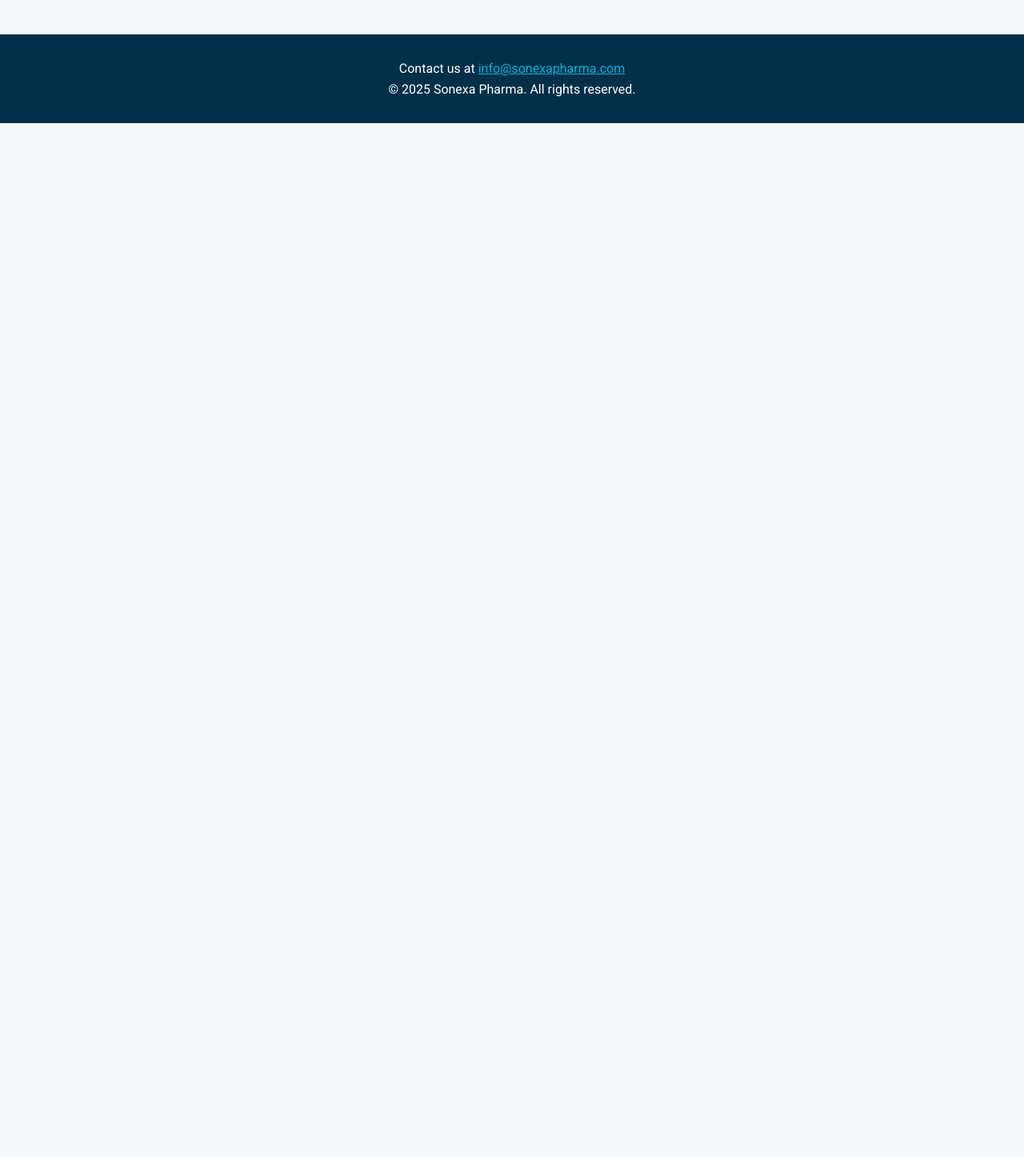
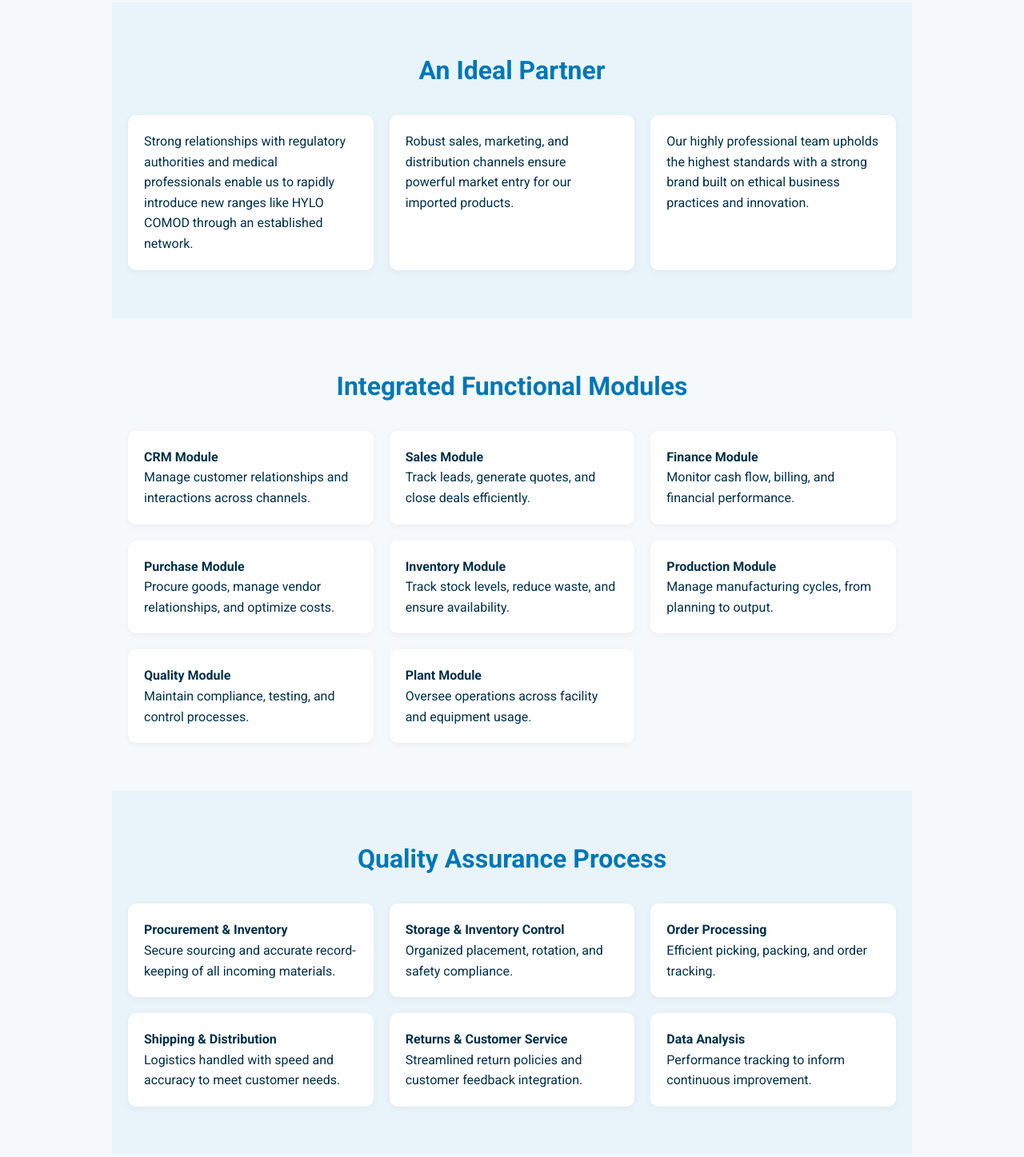
Before and after one commit to jawad-firdous/sonexapharma, a plain HTML site: page index.html in a window 1280 px wide. Shown: the part 2610-4057 px from the top of the page at 80% size. Before the commit the page ends 2764 px from the top, so only its background shows below. Drawn offline with Linux system fonts and the light colour scheme.

Commit message:
Update index.html

```diff
--- a/index.html
+++ b/index.html
@@ -71,16 +71,6 @@
       display: inline-block;
       width: 1em;
       margin-left: -1em;
-    }
-    .section-group {
-      display: flex;
-      align-items: flex-start;
-      gap: 20px;
-      flex-wrap: wrap;
-    }
-    .section-icon {
-      font-size: 3em;
-      color: #00b4d8;
     }
     .values {
       display: flex;
@@ -201,6 +191,41 @@
     </div>
   </section>
 
+  <section id="partner">
+    <h2>An Ideal Partner</h2>
+    <div class="grid-3">
+      <div class="card">Strong relationships with regulatory authorities and medical professionals enable us to rapidly introduce new ranges like HYLO COMOD through an established network.</div>
+      <div class="card">Robust sales, marketing, and distribution channels ensure powerful market entry for our imported products.</div>
+      <div class="card">Our highly professional team upholds the highest standards with a strong brand built on ethical business practices and innovation.</div>
+    </div>
+  </section>
+
+  <section id="integration">
+    <h2>Integrated Functional Modules</h2>
+    <div class="grid-3">
+      <div class="card"><strong>CRM Module</strong><br>Manage customer relationships and interactions across channels.</div>
+      <div class="card"><strong>Sales Module</strong><br>Track leads, generate quotes, and close deals efficiently.</div>
+      <div class="card"><strong>Finance Module</strong><br>Monitor cash flow, billing, and financial performance.</div>
+      <div class="card"><strong>Purchase Module</strong><br>Procure goods, manage vendor relationships, and optimize costs.</div>
+      <div class="card"><strong>Inventory Module</strong><br>Track stock levels, reduce waste, and ensure availability.</div>
+      <div class="card"><strong>Production Module</strong><br>Manage manufacturing cycles, from planning to output.</div>
+      <div class="card"><strong>Quality Module</strong><br>Maintain compliance, testing, and control processes.</div>
+      <div class="card"><strong>Plant Module</strong><br>Oversee operations across facility and equipment usage.</div>
+    </div>
+  </section>
+
+  <section id="quality">
+    <h2>Quality Assurance Process</h2>
+    <div class="grid-3">
+      <div class="card"><strong>Procurement & Inventory</strong><br>Secure sourcing and accurate record-keeping of all incoming materials.</div>
+      <div class="card"><strong>Storage & Inventory Control</strong><br>Organized placement, rotation, and safety compliance.</div>
+      <div class="card"><strong>Order Processing</strong><br>Efficient picking, packing, and order tracking.</div>
+      <div class="card"><strong>Shipping & Distribution</strong><br>Logistics handled with speed and accuracy to meet customer needs.</div>
+      <div class="card"><strong>Returns & Customer Service</strong><br>Streamlined return policies and customer feedback integration.</div>
+      <div class="card"><strong>Data Analysis</strong><br>Performance tracking to inform continuous improvement.</div>
+    </div>
+  </section>
+
   <footer>
     <p>Contact us at <a href="mailto:info@sonexapharma.com">info@sonexapharma.com</a></p>
     <p>&copy; 2025 Sonexa Pharma. All rights reserved.</p>
```
